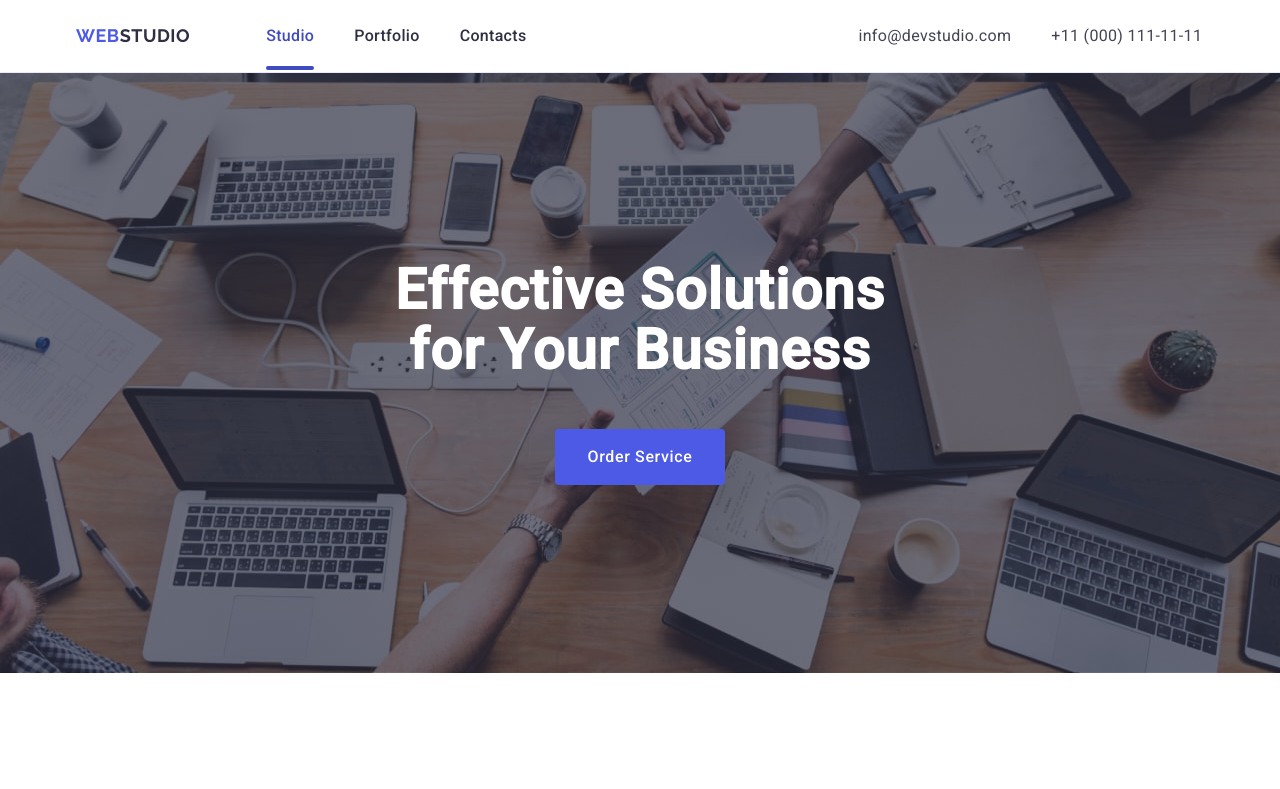
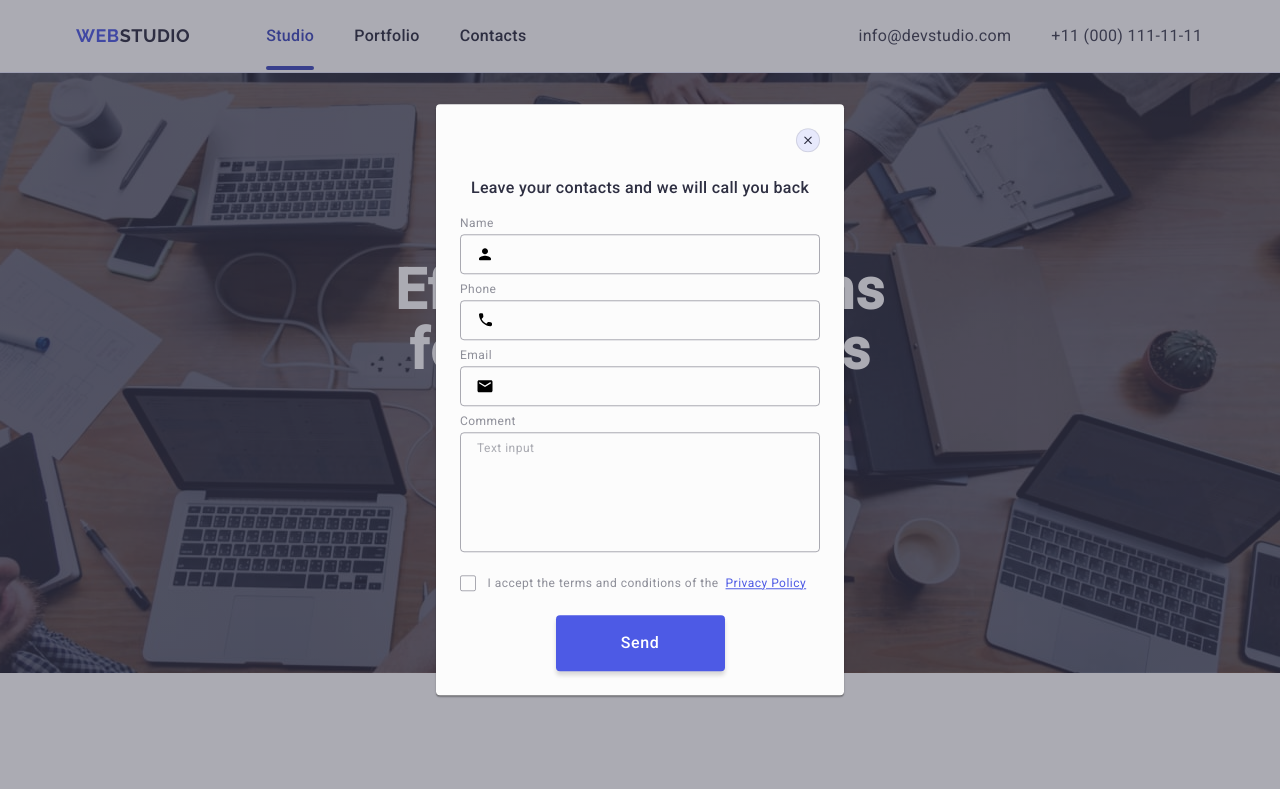
Before and after one commit to DariaChupakhinaGoIt/goit-markup-hw-05, a plain HTML site: page index.html in a window 1280 px wide. Shown: the top 789 px of the page. Drawn offline with nearby package versions, Linux system fonts and the light colour scheme.

Commit message:
done6 hw5

```diff
--- a/css/styles.css
+++ b/css/styles.css
@@ -687,6 +687,10 @@ cursor: pointer;
     margin-bottom: 8px;
 }
 
+.modal-field-com {
+    margin-bottom: 16px;
+}
+
 .modal-input {
     width: 100%;
     height: 40px;
--- a/index.html
+++ b/index.html
@@ -454,7 +454,7 @@
         </div>
       </div>
     </footer>
-  <div class="backdrop">
+  <div class="backdrop is-open">
     <div class="modal">
       <button type="button" class="modal-btn">
         <svg class="modal-btn-icon" width="8" height="8">
@@ -502,7 +502,7 @@
             </svg>
             </div>
         </div>
-        <div class="modal-field">
+        <div class="modal-field-com">
           <label for="user-comment" class="modal-label">Comment</label>
           <textarea name="user-comment" id="user-comment" class="modal-textarea" placeholder="Text input"></textarea>
         </div>
```
